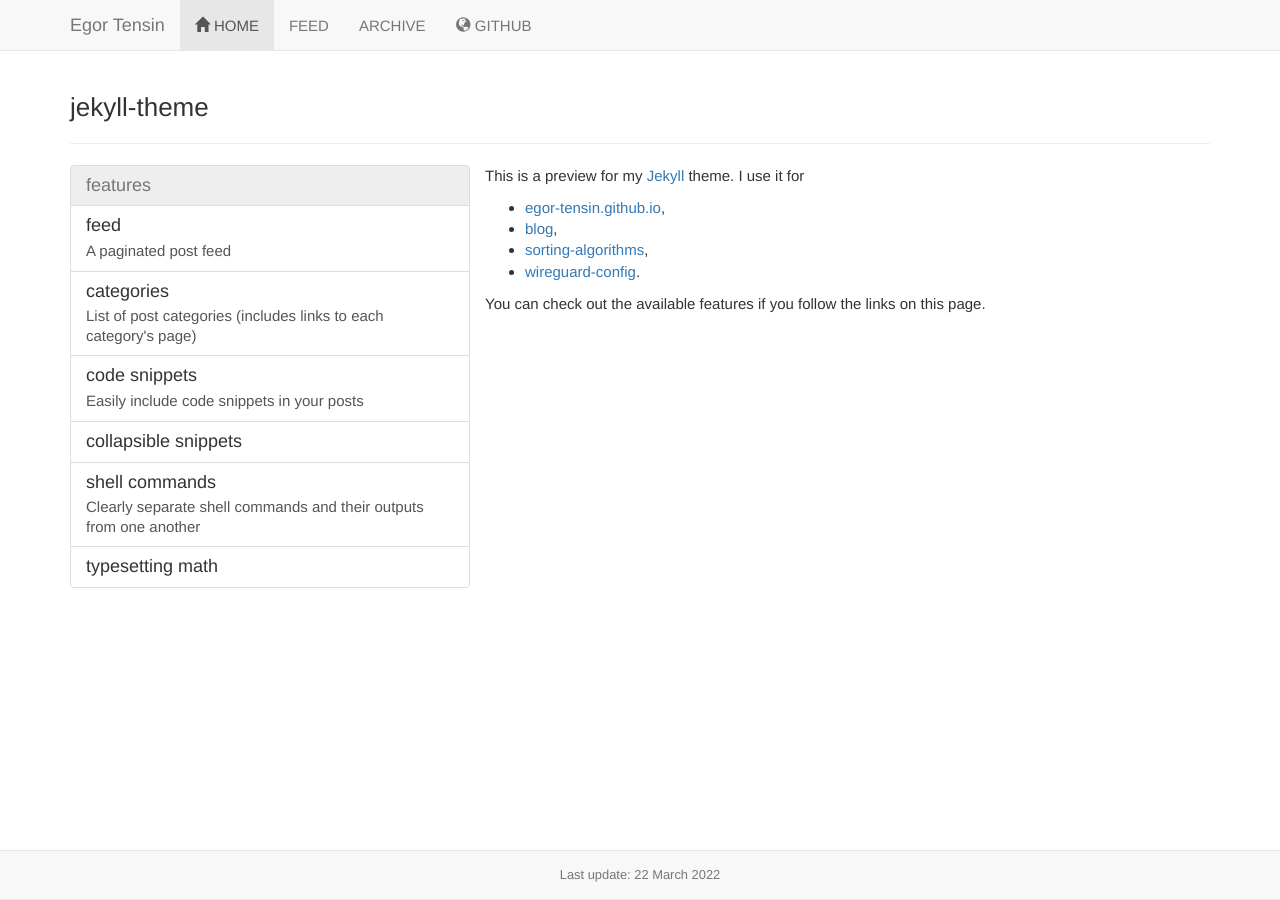
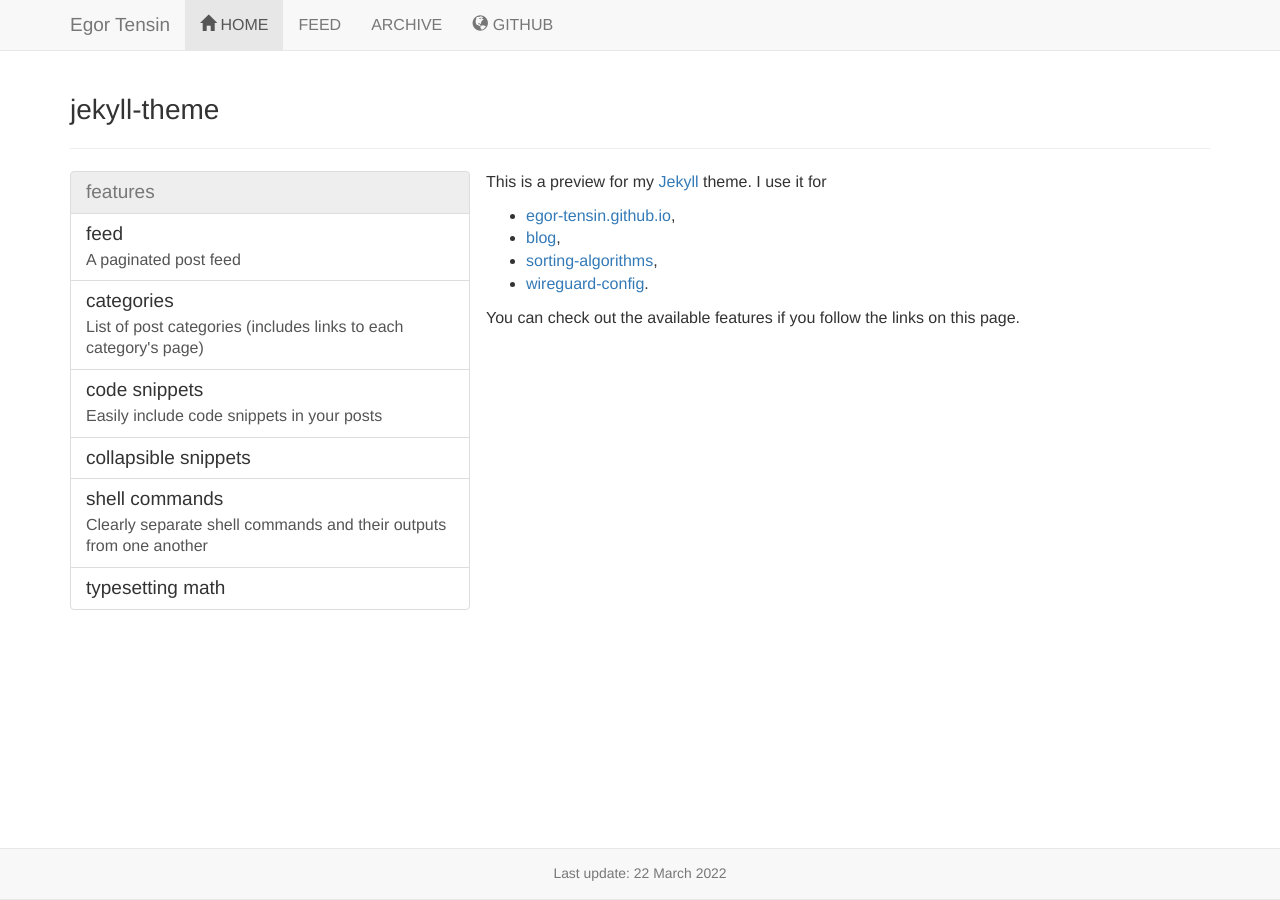
Before and after one commit to egor-tensin/jekyll-theme, a Jekyll site: the page built from index.md, in a window 1280 px wide. Built offline with Jekyll 4.4.1, drawn with Linux system fonts in a browser that asks for light colours.

Commit message:
bootstrap: boost font to 16px
Also, color the badges in the config.

```diff
--- a/assets/bootstrap/config.json
+++ b/assets/bootstrap/config.json
@@ -20,7 +20,7 @@
     "@font-family-serif": "Georgia, \"Times New Roman\", Times, serif",
     "@font-family-monospace": "Menlo, Monaco, Consolas, \"Courier New\", monospace",
     "@font-family-base": "@font-family-sans-serif",
-    "@font-size-base": "15px",
+    "@font-size-base": "16px",
     "@font-size-large": "ceil((@font-size-base * 1.15))",
     "@font-size-small": "ceil((@font-size-base * .85))",
     "@font-size-h1": "floor((@font-size-base * 1.75))",
@@ -338,7 +338,7 @@
     "@well-border": "darken(@well-bg, 7%)",
     "@badge-color": "#fff",
     "@badge-link-hover-color": "#fff",
-    "@badge-bg": "@gray-light",
+    "@badge-bg": "#008567",
     "@badge-active-color": "@link-color",
     "@badge-active-bg": "#fff",
     "@badge-font-weight": "bold",
--- a/assets/css/jekyll-theme/fix_bootstrap.css
+++ b/assets/css/jekyll-theme/fix_bootstrap.css
@@ -10,10 +10,6 @@ h6 a {
 span.badge {
   /* Link captions might become too close to badges on the sidebar. */
   margin-left: .5em;
-  /* Color badges in the color of grass.
-   * TODO: research if this can be set in the config or factor it out into a
-   * variable. */
-  background-color: #008567;
 }
 /* Add horizontal scrollbars to <pre>s and don't wrap the code inside. */
 pre {
```
Also changed, not shown: assets/bootstrap/css/bootstrap.min.css, assets/bootstrap/js/bootstrap.min.js.
